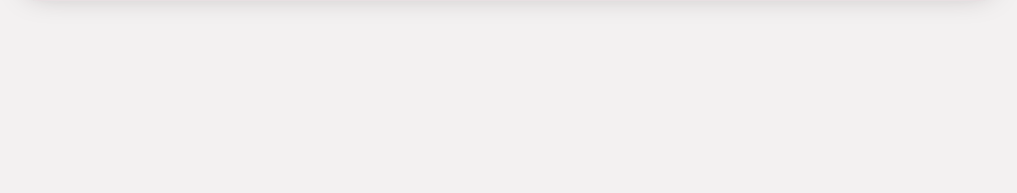
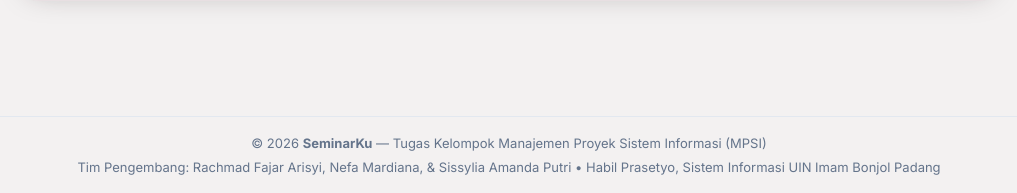
Before and after one commit to nefamardiana70-crypto/Progres-Mpsi, a Laravel app: page /masuk in a window 1280 px wide. Shown: the part 708-901 px from the top of the page, without its empty margins (131-1148 px from the left). Before the commit the page ends 714 px from the top, so only its background shows below. Run offline with Laravel 12, Linux system fonts and the light colour scheme; some libraries are stand-ins or nearby versions.

Commit message:
style: add team attribution footer in layout partial

```diff
--- a/seminarku-app/resources/views/partials/foot.blade.php
+++ b/seminarku-app/resources/views/partials/foot.blade.php
@@ -2,5 +2,13 @@
 @stack('scripts')
 <script src="<?= e(asset('assets/js/vendor/qrcode.js')) ?>"></script>
 <script src="<?= e(asset('assets/js/app.js')) ?>?v=4"></script>
+<footer style="text-align: center; padding: 16px 12px; margin-top: 24px; font-size: 13px; color: #64748b; border-top: 1px solid #e2e8f0;">
+    <p style="margin: 0 0 4px 0;">
+        &copy; 2026 <strong>SeminarKu</strong> &mdash; Tugas Kelompok Manajemen Proyek Sistem Informasi (MPSI)
+    </p>
+    <p style="margin: 0;">
+        Tim Pengembang: Rachmad Fajar Arisyi, Nefa Mardiana, &amp; Sissylia Amanda Putri &bull; Habil Prasetyo, Sistem Informasi UIN Imam Bonjol Padang
+    </p>
+</footer>
 </body>
 </html>
```
